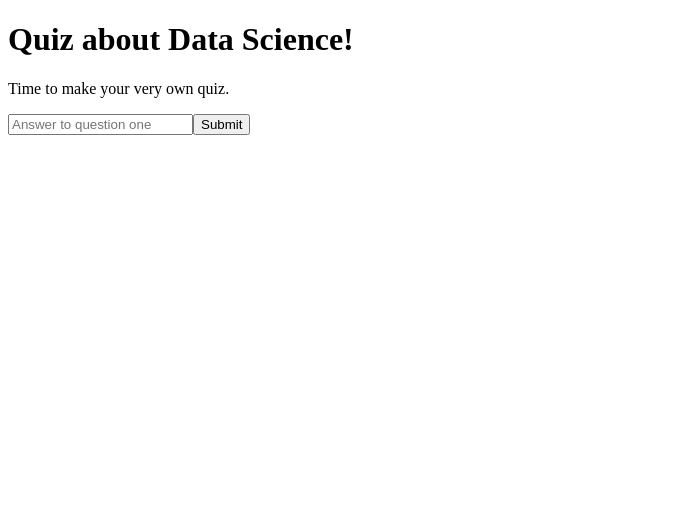
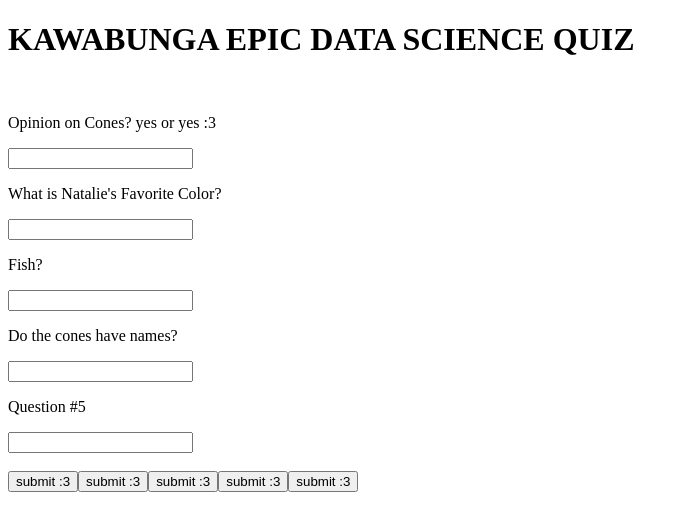
Before and after one commit to gavinskycastle/software-member-quiz, a React (Vite) app: page / in a window 1280 px wide. Shown: the top 530 px of the page, without its empty margins (0-688 px from the left). Built offline with nearby package versions, Linux system fonts and the light colour scheme.

Commit message:
form almost functioning

```diff
--- a/src/App.tsx
+++ b/src/App.tsx
@@ -3,30 +3,182 @@ import "./App.css";
 import { useState } from 'react'
 
 function App() {
-  const [answers, setAnswers] = useState([])
+  const [answer, setAnswer] = useState('');
+  const [answer1, setAnswer1] = useState('');
+  const [answer2, setAnswer2] = useState('');
+  const [answer3, setAnswer3] = useState('');
+  const [answer4, setAnswer4] = useState('');
 
-  // function SetAnswers(){
-  //   <input type="text" value="Answer to Question One"></input>
-  // }
+  const handleChange = (event: { target: { value: React.SetStateAction<string>;  }; }) => {
+    setAnswer(event.target.value);
+  }
 
-  return (
-    <>
-      <h1>Quiz about Data Science!</h1>
-      <div className="card">
-        <p>Time to make your very own quiz.</p>
+  const handleChange2 = (event: { target: { value: React.SetStateAction<string>;  }; }) => {
+    setAnswer1(event.target.value);
+  }
+  const handleChange3 = (event: { target: { value: React.SetStateAction<string>;  }; }) => {
+    setAnswer2(event.target.value);
+  }
+  const handleChange4 = (event: { target: { value: React.SetStateAction<string>;  }; }) => {
+    setAnswer3(event.target.value);
+  }
+  const handleChange5 = (event: { target: { value: React.SetStateAction<string>;  }; }) => {
+    setAnswer4(event.target.value);
+  }
 
-        <input type="text" placeholder="Answer to question one"/>
-        <button>Submit</button>
+
+
+
+  const[correctAnswers] = useState('Cones are beautiful');
+  const[correctAnswers1] = useState('Teal');
+  const[correctAnswers2] = useState('Beach Fish Parade :3');
+  const[correctAnswers3] = useState('yes');
+  const[correctAnswers4] = useState('Answer %');
+  const[submitted,setSubmitted] = useState(false);
+
+
+  const handleSubmit = (event: React.FormEvent<HTMLFormElement>): void => {
+    event.preventDefault();
+
+
+    setSubmitted(true);
+
+  }
+
+  const[check, setCheck] = useState('');
+  const[check1, setCheck1] = useState('');
+  const[check2, setCheck2] = useState('');
+  const[check3, setCheck3] = useState('');
+  const[check4, setCheck4] = useState('');
+
+
+const checkAnswers = () => {
+
+  if (answer == correctAnswers) {
+    setCheck("correct :3");
+  }
+  else {
+    setCheck("not quite right...");
+  }
+}
+const checkAnswers1 = () => {
+
+    if (answer1 == correctAnswers1) {
+      setCheck1("correct :3");
+    }
+    else {
+      setCheck1("not quite right...");
+    }
+  }
+const checkAnswers2 = () => {
+
+      if (answer2 == correctAnswers2) {
+        setCheck2("correct :3");
+      }
+      else {
+        setCheck2("not quite right...");
+      }
+    }
+const checkAnswers3 = () => {
+
+      if (answer3 == correctAnswers3) {
+        setCheck3("correct :3");
+      }
+      else {
+        setCheck3("not quite right...");
+      }
+    }
+const checkAnswers4 = () => {
+
+      if (answer4 == correctAnswers4) {
+        setCheck4("correct :3");
+      }
+      else {
+        setCheck4("not quite right...");
+      }
+    }
 
 
 
 
 
+  return (
+    <>
+    <form onSubmit={handleSubmit}>
+      <h1>KAWABUNGA EPIC DATA SCIENCE QUIZ</h1>
+      <br></br>
+       <p>Opinion on Cones? yes or yes :3</p>
+       <input type="text" value={answer} onChange={handleChange}/>
+      <br></br>
+       <p>What is Natalie's Favorite Color?</p>
+       <input type="text" value={answer1} onChange={handleChange2}/>
+      <br></br>
+      <p>Fish?</p>
+      <input type="text" value={answer2} onChange={handleChange3}/>
+      <br></br>
+      <p>Do the cones have names?</p>
+      <input type="text" value={answer3} onChange={handleChange4}/>
+      <br></br>
+      <p>Question #5</p>
+      <input type="text" value={answer4} onChange={handleChange5}/>
+
+      <br></br>
+      <br></br>
+       <button type="submit" onClick={checkAnswers}>submit :3</button>
+       <button type="submit" onClick={checkAnswers1}>submit :3</button>
+       <button type="submit" onClick={checkAnswers2}>submit :3</button>
+       <button type="submit" onClick={checkAnswers3}>submit :3</button>
+       <button type="submit" onClick={checkAnswers4}>submit :3</button>
+      {submitted && (
+        <><div>
+            <h2>Your submitted answers:</h2>
+          </div><table className="table-auto">
+              <thead>
+                <tr>
+                  <th style={{ width: '33%' }}>Answer</th>
+                  <th style={{ width: '33%' }}>Your Answer</th>
+                  <th style={{ width: '33%' }}>yes/no</th>
+                </tr>
+              </thead>
+              <tbody>
+                <tr>
+                  <td>{correctAnswers}</td>
+                  <td>{answer}</td>
+                  <td>{check}</td>
+                </tr>
+                <tr>
+                  <td>{correctAnswers1}</td>
+                  <td>{answer1}</td>
+                  <td>{check1}</td>
+                </tr>
+                <tr>
+                  <td>{correctAnswers2}</td>
+                  <td>{answer2}</td>
+                  <td>{check2}</td>
+                </tr>
+                <tr>
+                  <td>{correctAnswers3}</td>
+                  <td>{answer3}</td>
+                  <td>{check3}</td>
+                </tr>
+                <tr>
+                  <td>{correctAnswers4}</td>
+                  <td>{answer4}</td>
+                  <td>{check4}</td>
+                </tr>
+              </tbody>
+            </table></>
+      )}
+
+    </form>
+    </>
+  );
 
 
-      </div>
-    </>
-  );
+
+
 }
 
+
+
 export default App;
```
